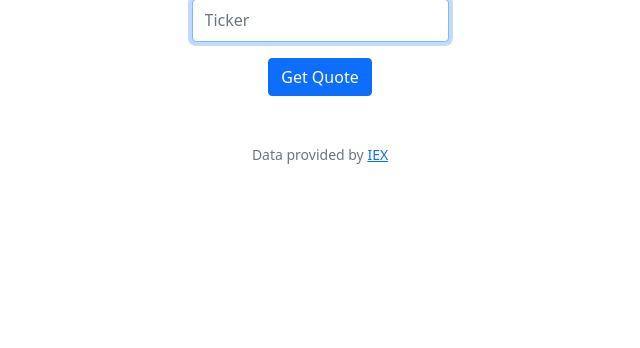
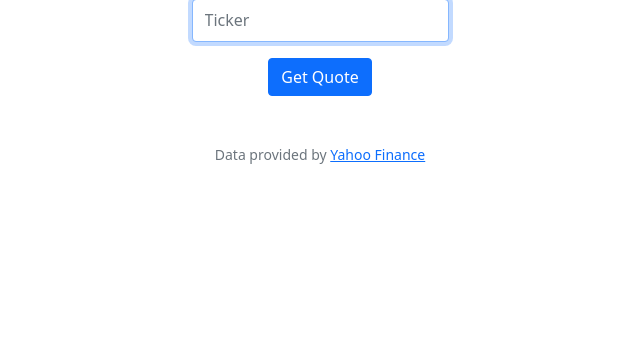
Before and after one commit to 12458/cs50, a Flask app: template finance/templates/quote.html in a window 1280 px wide. Shown: the part 115-463 px from the top of the page, without its empty margins (320-960 px from the left). Run offline with Flask 3, Linux system fonts and the light colour scheme; the template is opened without the code that fills it, so the values that code supplies are empty; some libraries are stand-ins or nearby versions.

Commit message:
Update API attribution

```diff
--- a/finance/templates/layout.html
+++ b/finance/templates/layout.html
@@ -62,7 +62,7 @@
         </main>
 
         <footer class="mb-5 small text-center text-muted">
-            Data provided by <a href="https://iexcloud.io/">IEX</a>
+            Data provided by <a href="https://finance.yahoo.com">Yahoo Finance</a>
         </footer>
 
     </body>
```
